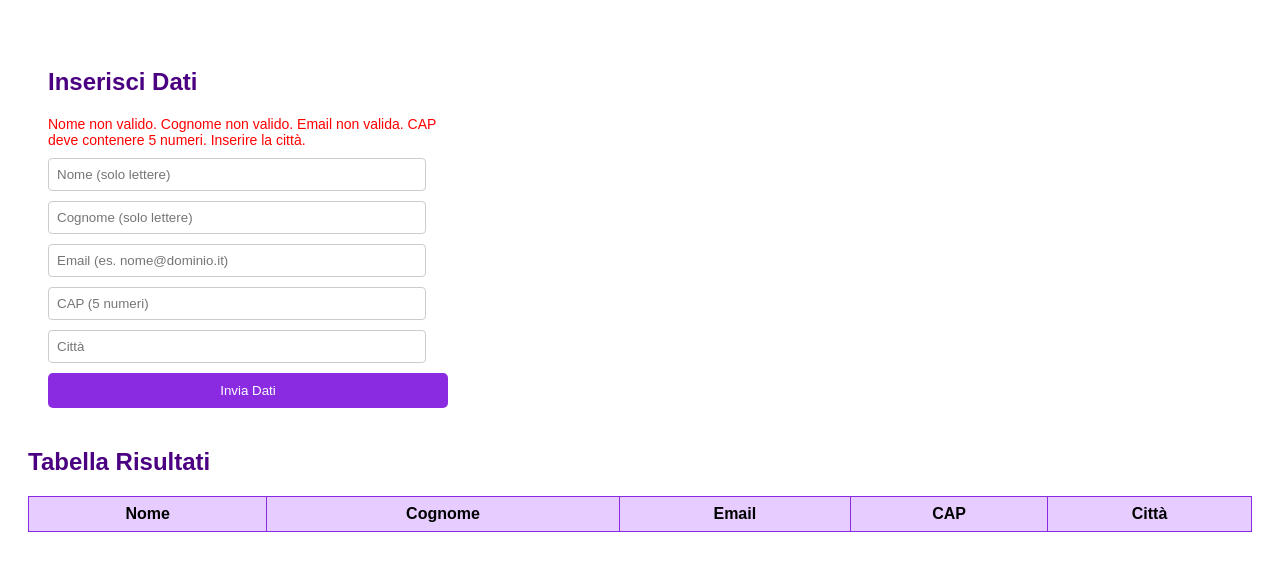
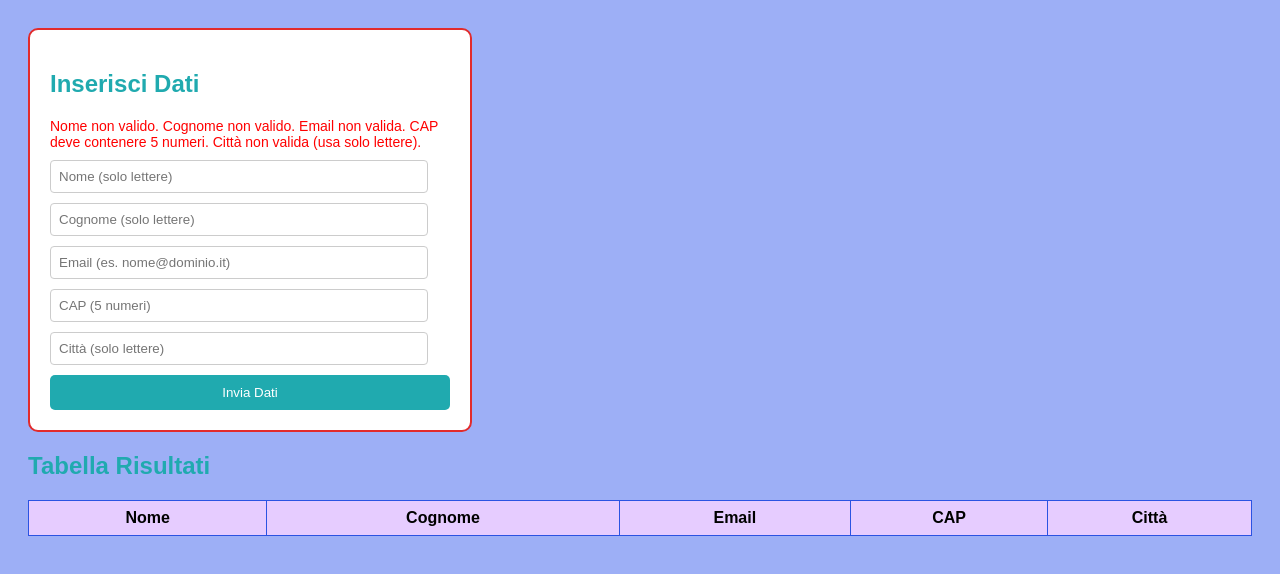
Before and after one commit to jesus2006-arch/TPS, a plain HTML site: page Anagrafica 5.0.html in a window 1280 px wide. Both pictures are taken after a click on the button "Invia Dati". Drawn offline with Linux system fonts and the light colour scheme.

Commit message:
Update Anagrafica 5.0.html

```diff
--- a/Anagrafica 5.0.html
+++ b/Anagrafica 5.0.html
@@ -4,20 +4,21 @@
     <title>Esercizio Anagrafica Validata</title>
     <style>
         body {
+            background-color: #9daff6;
             font-family: Arial, sans-serif;
             padding: 20px;
         }
 
         .contenitore {
             background-color: white;
-            border: 2px ;
+            border: 2px solid #e22b2b;
             padding: 20px;
             width: 400px;
             border-radius: 10px;
         }
 
         h2 {
-            color: #4b0082;
+            color: #20aaaf;
         }
 
         input {
@@ -30,7 +31,7 @@
         }
 
         button {
-            background-color: #8a2be2;
+            background-color: #20aaaf;
             color: white;
             border: none;
             padding: 10px;
@@ -40,7 +41,7 @@
         }
 
         button:hover {
-            background-color: #4b0082;
+            background-color: #02056e;
         }
 
         .messaggio-errore {
@@ -58,7 +59,7 @@
         }
 
         table, th, td {
-            border: 1px solid #8a2be2;
+            border: 1px solid #2b53e2;
         }
 
         th {
@@ -83,7 +84,7 @@
         <input type="text" id="campoCognome" placeholder="Cognome (solo lettere)">
         <input type="text" id="campoEmail" placeholder="Email (es. nome@dominio.it)">
         <input type="text" id="campoCAP" placeholder="CAP (5 numeri)">
-        <input type="text" id="campoCitta" placeholder="Città">
+        <input type="text" id="campoCitta" placeholder="Città (solo lettere)">
 
         <button onclick="salvaDati()">Invia Dati</button>
     </div>
@@ -132,8 +133,9 @@
             if (!regexCAP.test(cap)) {
                 errore += "CAP deve contenere 5 numeri. ";
             }
-            if (citta == "") {
-                errore += "Inserire la città. ";
+            // MODIFICA QUI: Controllo lettere per la città invece del solo controllo vuoto
+            if (!regexLettere.test(citta)) {
+                errore += "Città non valida (usa solo lettere). ";
             }
 
             if (errore !== "") {
```
